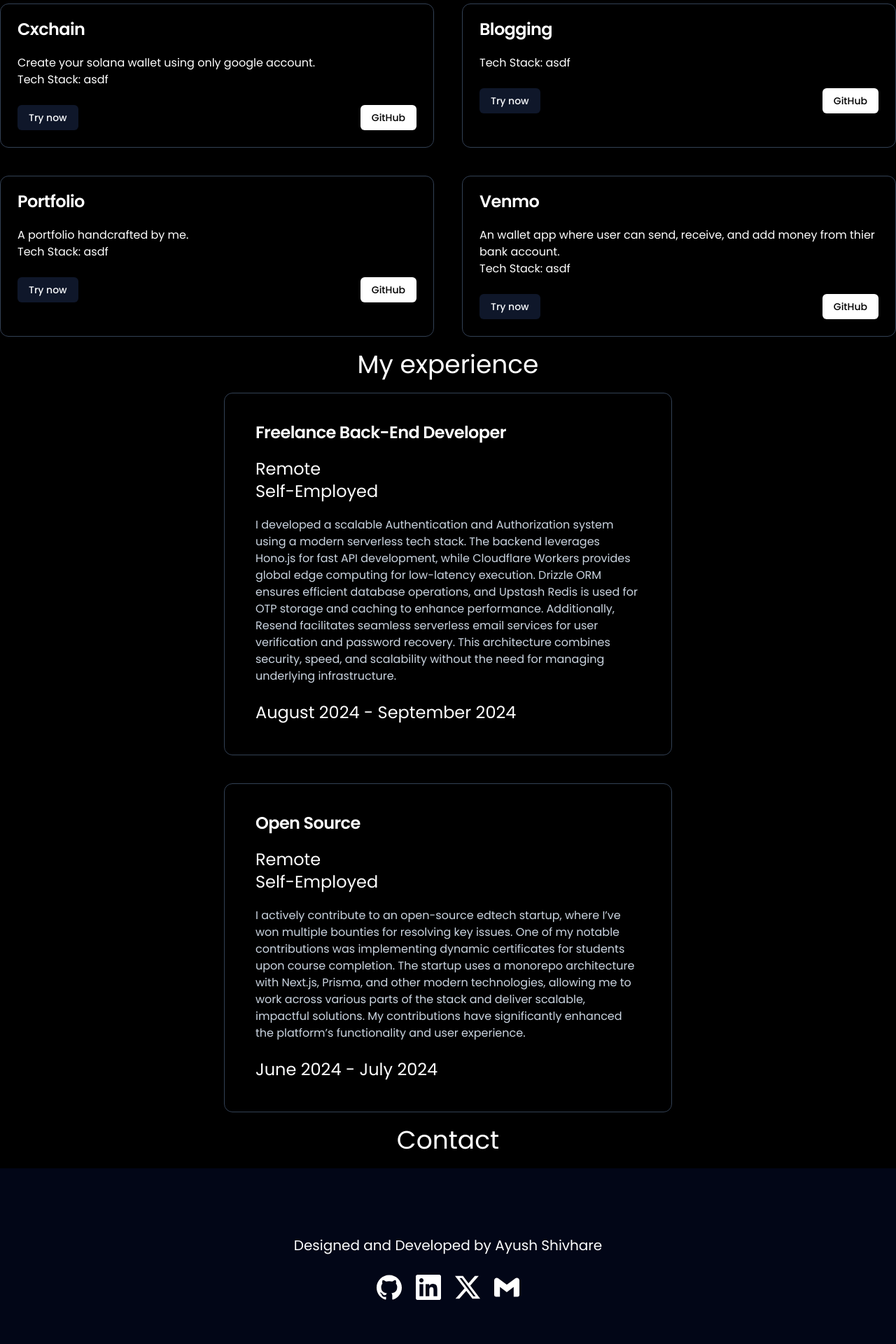
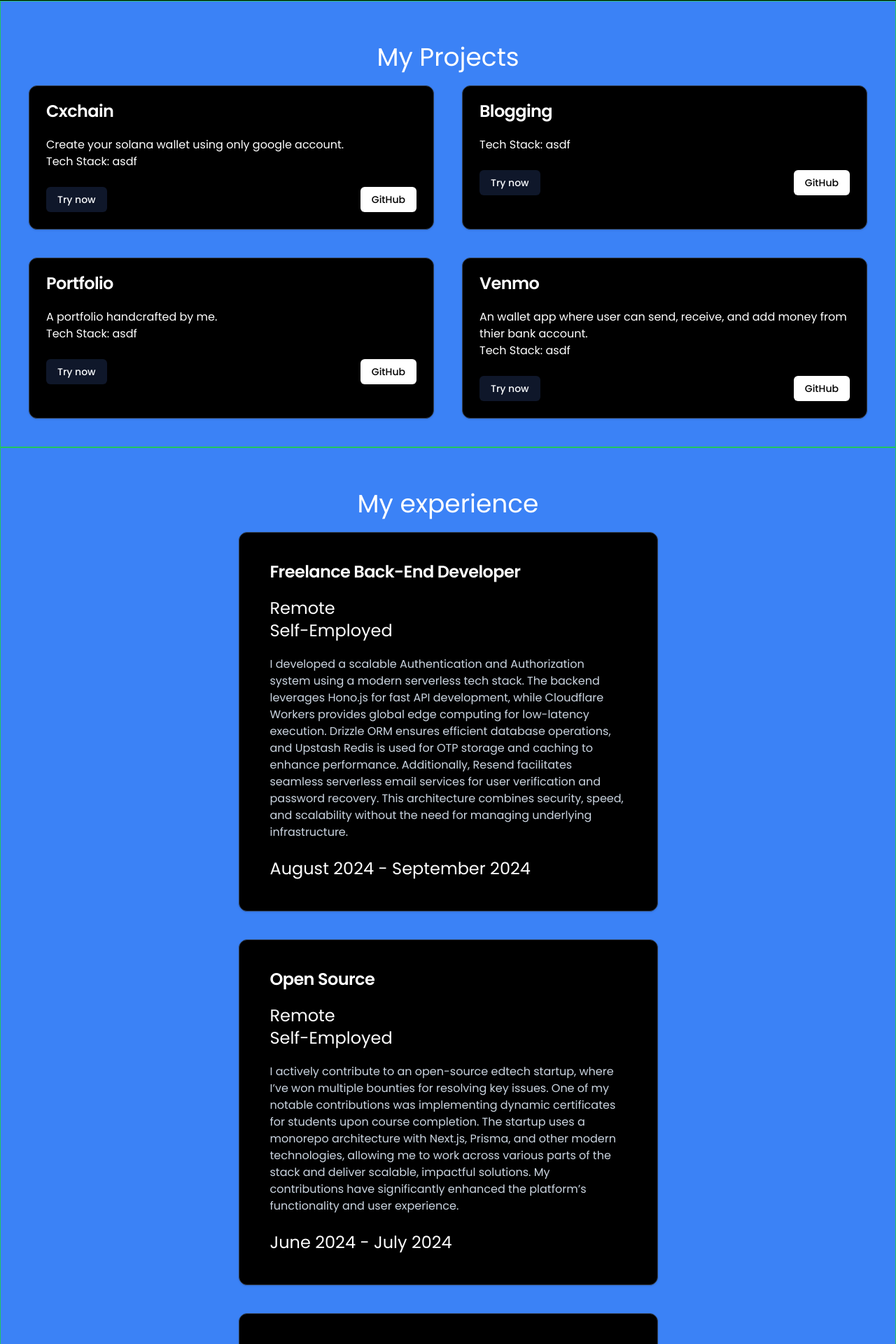
Before and after one commit to AyushShivhare79/Ayush-Portfolio, a Next.js app: page / in a window 1280 px wide. Shown: the part 867-2787 px from the top of the page at 70% size. Built offline with nearby package versions, Linux system fonts and the light colour scheme; a web font is replaced by a local one.

Commit message:
chore: refactor

```diff
--- a/app/components/Box.tsx
+++ b/app/components/Box.tsx
@@ -3,6 +3,7 @@ import { Button } from "@/components/ui/button";
 import TailwindButton from "./TailwindButton";
 import { TypewriterEffectSmooth } from "@/components/ui/typewriter-effect";
 import { Link } from "react-scroll";
+import Marquee from "./Marquee ";
 
 export default function Box() {
   const words = [
@@ -16,7 +17,7 @@ export default function Box() {
   ];
   return (
     <>
-      <div className="flex justify-center flex-col items-center h-full w-full gap-5">
+      <div className="sticky top-0 flex justify-center flex-col items-center h-screen w-full gap-10 bg-black">
         <div className="flex flex-col items-center">
           <h1 className="text-4xl md:font-medium md:text-8xl font-Tailpoppins">
             Ayush Shivhare
@@ -34,6 +35,9 @@ export default function Box() {
             </Button>
           </Link>
         </div>
+        <div className="container mx-auto text-white overflow-x-hidden">
+          <Marquee />
+        </div>
       </div>
     </>
   );
--- a/app/components/Contact.tsx
+++ b/app/components/Contact.tsx
@@ -7,7 +7,7 @@ export default function Contact() {
   const { contactRef } = useScrollContext();
   return (
     <>
-      <div ref={contactRef} className="flex justify-center  items-center">
+      <div ref={contactRef} className=" relative bg-blue-500 flex justify-center  items-center">
         <Heading id="contact" title="Contact" />
       </div>
     </>
--- a/app/components/Experience.tsx
+++ b/app/components/Experience.tsx
@@ -11,10 +11,10 @@ export default function Experience() {
     <>
       <div
         ref={experienceRef}
-        className="flex flex-col justify-center items-center"
+        className="relative flex flex-col justify-center items-center bg-blue-500 border border-green-500 p-10"
       >
         <Heading id="experience" title="My experience" />
-        <div className="flex flex-col gap-10 w-full px-4 md:px-0 md:w-1/2">
+        <div className="flex flex-col gap-10 w-full md:w-1/2">
           <ExperienceCard
             title={"Freelance Back-End Developer"}
             address="Remote"
@@ -29,6 +29,13 @@ export default function Experience() {
             description={`I actively contribute to an open-source edtech startup, where I’ve won multiple bounties for resolving key issues. One of my notable contributions was implementing dynamic certificates for students upon course completion. The startup uses a monorepo architecture with Next.js, Prisma, and other modern technologies, allowing me to work across various parts of the stack and deliver scalable, impactful solutions. My contributions have significantly enhanced the platform’s functionality and user experience.`}
             month="June 2024 - July 2024"
           />
+          <ExperienceCard
+            title={"Open Source"}
+            address="Remote"
+            company="Self-Employed"
+            description={`I actively contribute to an open-source edtech startup, where I’ve won multiple bounties for resolving key issues. One of my notable contributions was implementing dynamic certificates for students upon course completion. The startup uses a monorepo architecture with Next.js, Prisma, and other modern technologies, allowing me to work across various parts of the stack and deliver scalable, impactful solutions. My contributions have significantly enhanced the platform’s functionality and user experience.`}
+            month="June 2024 - July 2024"
+          />
         </div>
       </div>
     </>
--- a/app/components/Footer.tsx
+++ b/app/components/Footer.tsx
@@ -5,7 +5,7 @@ import SocialIcon from "./SocialIcon";
 export default function Footer() {
   return (
     <>
-      <div className="flex flex-col justify-center items-center text-center bg-slate-950 py-24 gap-5 px-5">
+      <div className="relative flex flex-col justify-center items-center text-center bg-slate-950 py-24 gap-5 px-5">
         <div className="text-xl">Designed and Developed by Ayush Shivhare</div>
         <SocialIcon />
       </div>
--- a/app/components/HeroSection.tsx
+++ b/app/components/HeroSection.tsx
@@ -4,6 +4,9 @@ import { BackgroundBeamsWithCollision } from "@/components/ui/background-beams-w
 import Box from "./Box";
 import Marquee from "./Marquee ";
 import { motion } from "framer-motion";
+import Projects from "./Projects";
+import Experience from "./Experience";
+import Contact from "./Contact";
 
 export default function () {
   return (
@@ -12,13 +15,14 @@ export default function () {
         initial={{ opacity: 0, y: 250 }}
         animate={{ opacity: 1, y: 0 }}
         transition={{ duration: 0.8, ease: "linear" }}
+        className="relative"
       >
-        <BackgroundBeamsWithCollision className="from-black to-black">
-          <Box />
-        </BackgroundBeamsWithCollision>
-        <div className="container mx-auto text-white overflow-x-hidden">
-          <Marquee />
-        </div>
+        {/* <BackgroundBeamsWithCollision className="from-black to-black"> */}
+        <Box />
+        {/* </BackgroundBeamsWithCollision> */}
+        <Projects />
+        <Experience />
+        <Contact />
       </motion.div>
     </>
   );
--- a/app/components/NavbarDesk.tsx
+++ b/app/components/NavbarDesk.tsx
@@ -5,12 +5,14 @@ import { Tab } from "@/types/Tab";
 const Navbar = ({ Tab }: { Tab: Tab[] }) => {
   const handleClick = (sectionRef: any) => {
     if (sectionRef.current) {
-      sectionRef.current.scrollIntoView({ behavior: "smooth" });
+      sectionRef.current.scrollIntoView({
+        behavior: "smooth",
+      });
     }
   };
   return (
     <>
-      <div className="flex justify-between items-center py-5 px-40">
+      <div className="flex justify-between items-center py-2 px-40">
         <div className="flex gap-5 text-lg">
           {Tab.map((value, index) => {
             return (
--- a/app/components/ProjectCard.tsx
+++ b/app/components/ProjectCard.tsx
@@ -23,7 +23,7 @@ export default function CustomCard({
 }: card) {
   return (
     <>
-      <Card className="border border-slate-700 cursor-pointer transition-all duration-300 hover:-translate-y-3 w-full bg-black text-white ">
+      <Card className="border border-slate-700 cursor-pointer transition-all duration-300 hover:scale-105 w-full bg-black text-white ">
         <CardHeader className="text-2xl">
           <CardTitle>{title}</CardTitle>
         </CardHeader>
--- a/app/components/Projects.tsx
+++ b/app/components/Projects.tsx
@@ -9,9 +9,12 @@ export default function Projects() {
 
   return (
     <>
-      <div ref={projectRef} className="flex flex-col justify-center items-center ">
+      <div
+        ref={projectRef}
+        className="relative flex flex-col justify-center items-center border p-10 border-green-500 bg-blue-500 "
+      >
         <Heading id="projects" title="My Projects" />
-        <div className="grid grid-cols-1 px-4 md:px-0 md:grid-cols-2 gap-10">
+        <div className="grid grid-cols-1 md:grid-cols-2 gap-10">
           <CustomCard
             title="Cxchain"
             description="Create your solana wallet using only google account."
--- a/app/page.tsx
+++ b/app/page.tsx
@@ -1,15 +1,13 @@
 import Contact from "./components/Contact";
 import Experience from "./components/Experience";
+import Footer from "./components/Footer";
 import HeroSection from "./components/HeroSection";
 import Projects from "./components/Projects";
 
 export default function Home() {
   return (
     <>
-      <HeroSection />
-      <Projects />
-      <Experience />
-      <Contact />
+    <HeroSection/>
     </>
   );
 }
```
